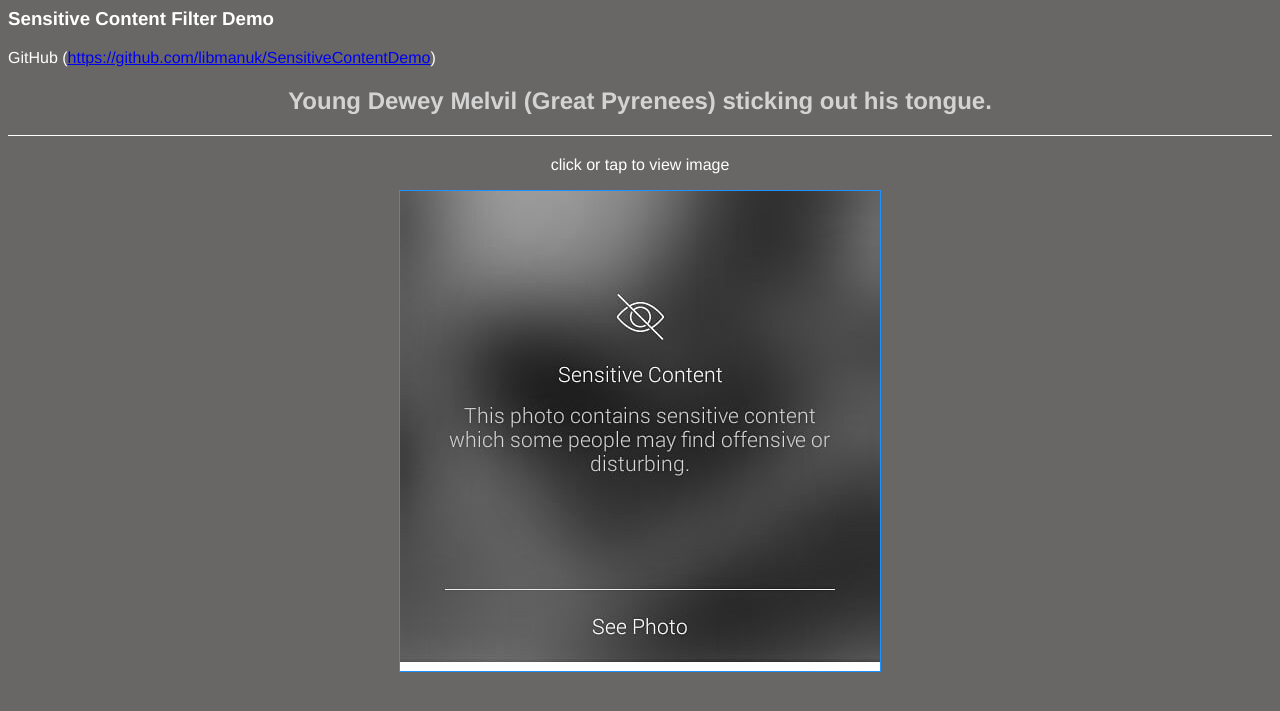
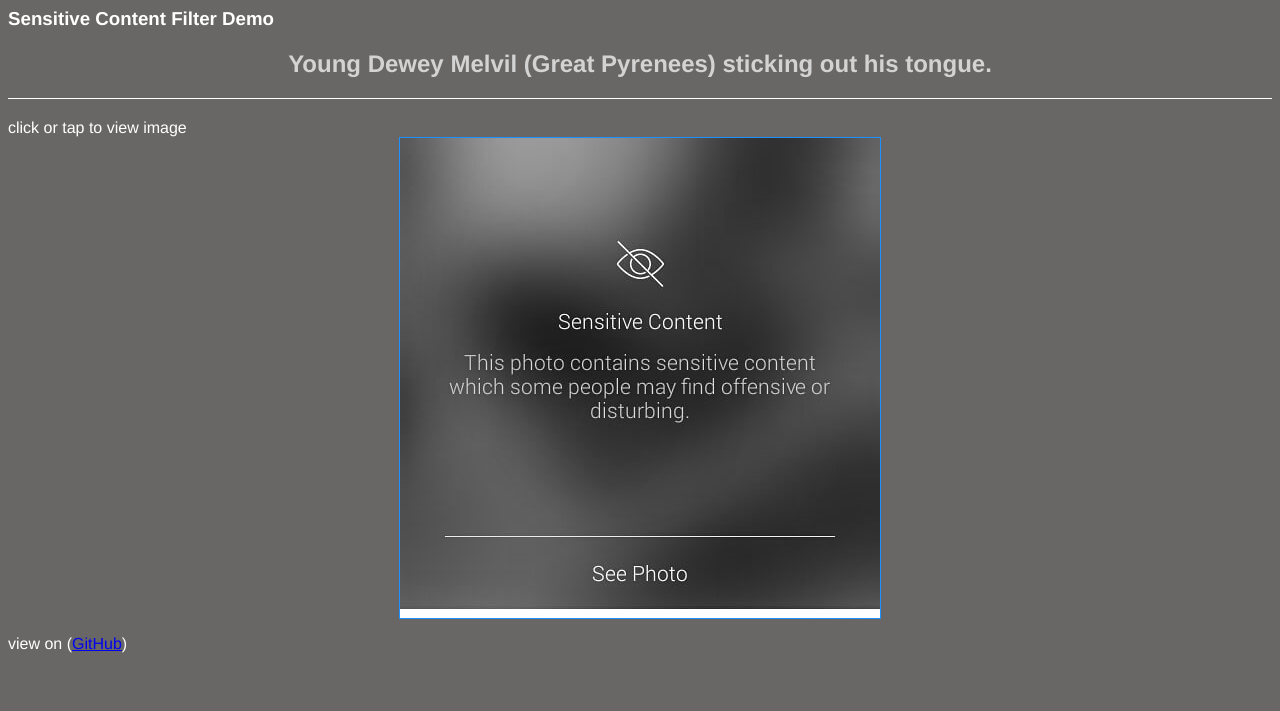
Before and after one commit to libmanuk/SensitiveContentDemo, a PHP site: page / in a window 1280 px wide. Shown: the top 711 px of the page. Run offline with PHP 8.4, Linux system fonts and the light colour scheme.

Commit message:
Update index.php

```diff
--- a/index.php
+++ b/index.php
@@ -5,7 +5,7 @@
 </head>
 <body>
     <div id="header"><h3>Sensitive Content Filter Demo</h3>
-    <p>GitHub (<a href="https://github.com/libmanuk/SensitiveContentDemo" target=\"_blank\">https://github.com/libmanuk/SensitiveContentDemo</a>)</p>
+
     <h2 class="caption">Young Dewey Melvil (Great Pyrenees) sticking out his tongue.</h2></div>
 <?php
 
@@ -31,7 +31,7 @@ foreach ($needles as $needle)
 
 if ("true" == $sensitiveFlag):
 
-echo "<div>\n<p id=\"tap_text\">click or tap to view image</p>\n<p id=\"clickSense\">\n<img src=\"sharp_sensitive.png\" onclick=\"show('sensitive_image'); hide('clickSense')\" alt=\"click me\" style=\"text-align:center\" class=\"center_simage\">\n</p>\n";
+echo "<div>\n<p id=\"clickSense\">\n<span id=\"tap_text\">click or tap to view image</span>\n<img src=\"sharp_sensitive.png\" onclick=\"show('sensitive_image'); hide('clickSense')\" alt=\"click me\" style=\"text-align:center\" class=\"center_simage\">\n</p>\n";
 
 
 echo "<div id=\"sensitive_image\" style=\"display:none;\">\n<img src=\"sensitive_image.jpg\" style=\width:480px;height:480px;\" class=\"center_image\"/>\n</div>\n</div>\n";
@@ -59,4 +59,6 @@ endif;
   }
 </script>
 
+<p id="github">view on (<a href="https://github.com/libmanuk/SensitiveContentDemo" target=\"_blank\">GitHub</a>)</p>
+
 </html>
```
